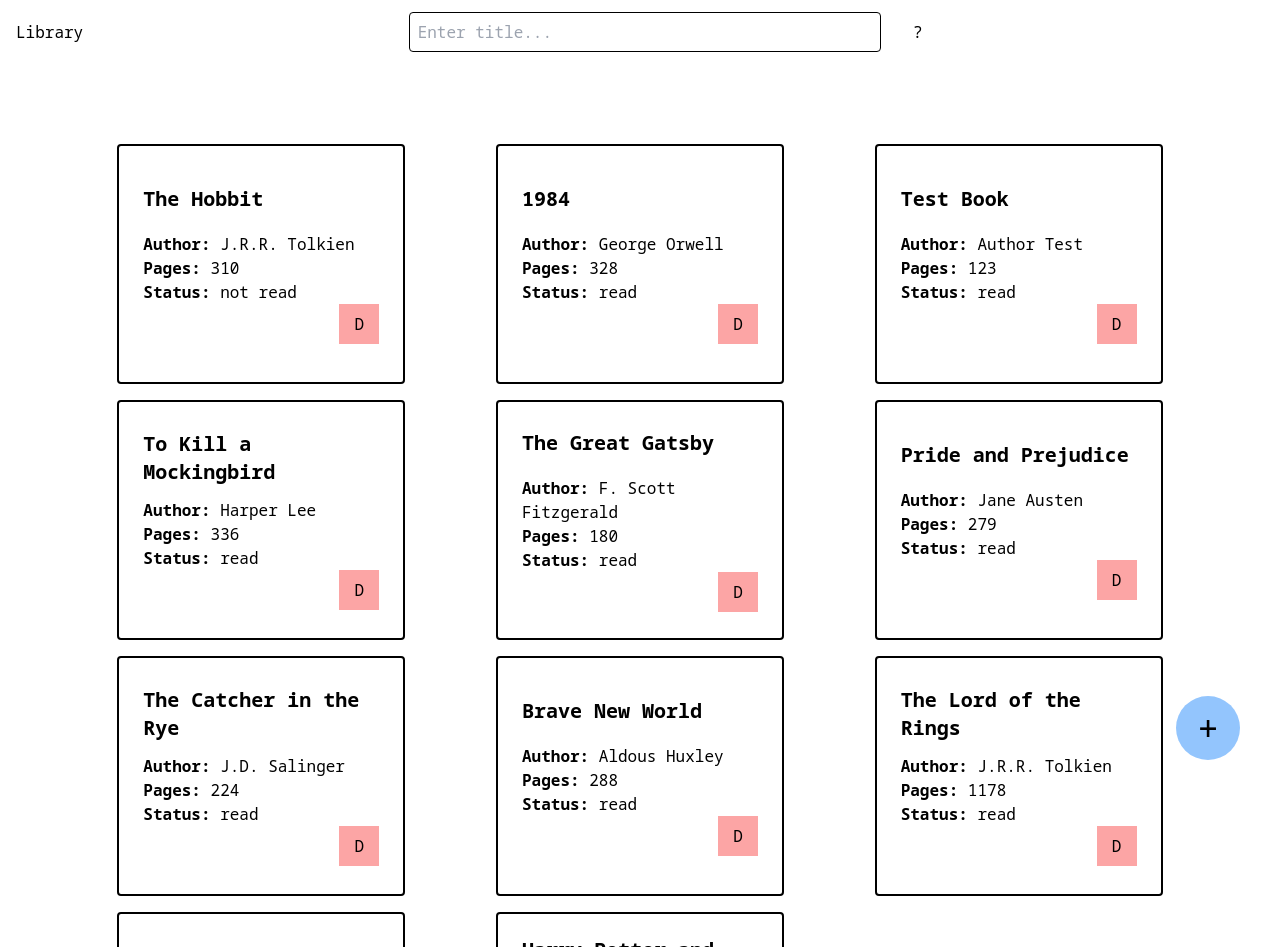
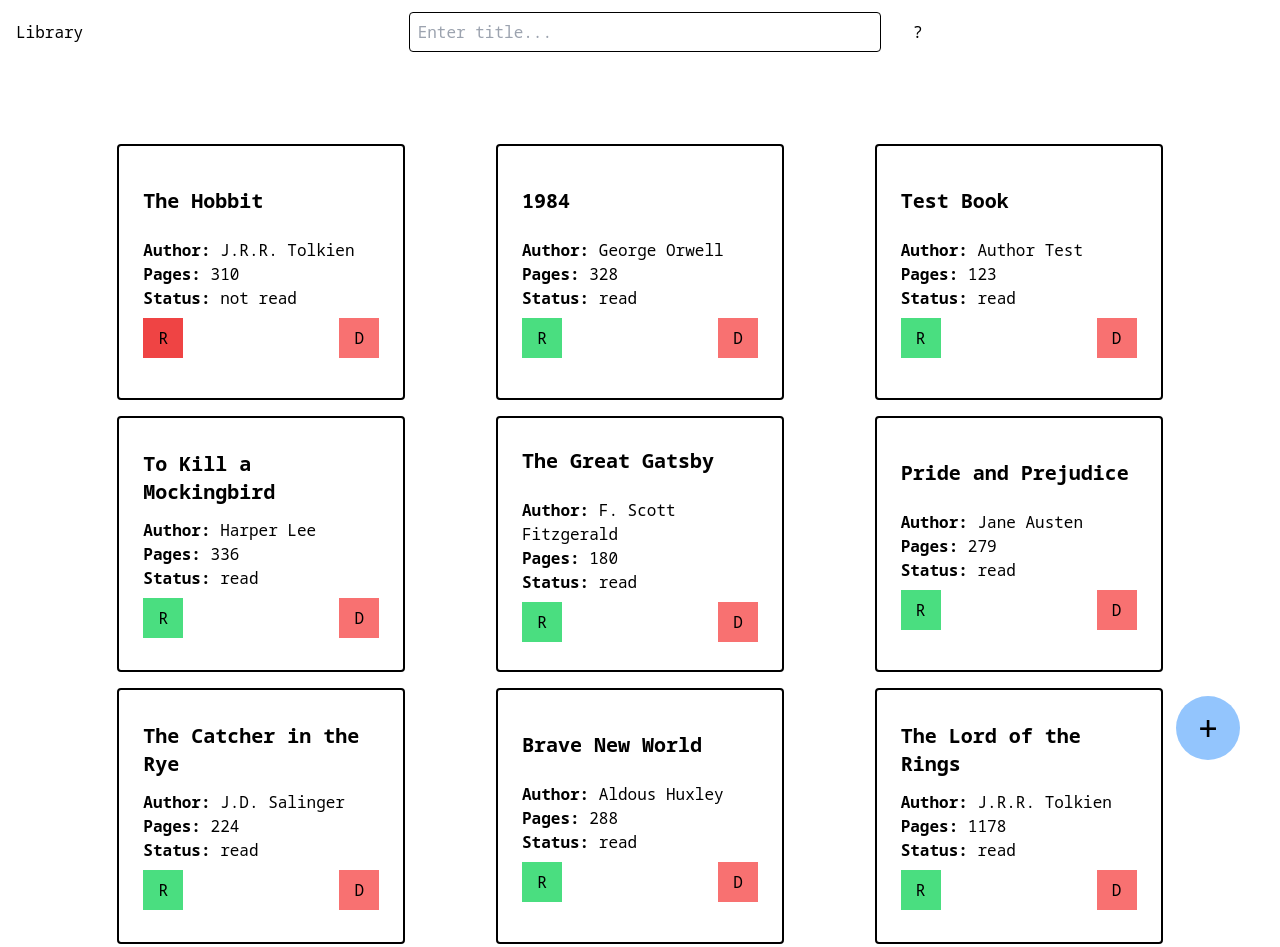
Before and after one commit to all0ver/library, a website: page docs/index.html in a window 1280 px wide. Shown: the top 947 px of the page. Drawn offline with Linux system fonts and the light colour scheme.

Commit message:
added read feature

```diff
--- a/docs/index.js
+++ b/docs/index.js
@@ -1,3 +1,4 @@
+
 const addBtn = document.querySelector("#addBtn");
 const allBtn = document.querySelector("#all");
 
@@ -19,12 +20,8 @@ function Book(title, author, pages, read) {
   };
 }
 
-// elements from html
+// classes in arrays
 
-function addElement(sTitle, sAuthor, sPages, sRead) {
-  myLibrary.push(new Book(sTitle, sAuthor, sPages, sRead));
-  const main = document.querySelector("#main");
-  const div = document.createElement("div");
 const divClasses = [
   "element",
   "border-2",
@@ -34,49 +31,84 @@ function addElement(sTitle, sAuthor, sPages, sRead) {
   "flex-col",
   "border-black",
   "justify-center",
-    "h-60",
+  "h-64",
   "w-72",
 ];
-  addManyClasses(div, divClasses);
-  const divTitle = document.createElement("h2");
-  const titleClasses = [
-    "font-bold",
-    "pb-3",
-    "text-xl",
-    "text-wrap",
-    "basis-1/4",
+const titleClasses = ["font-bold", "pb-3", "text-xl", "text-wrap", "basis-1/4"];
+const readClasses = [
+  "flex",
+  "justify-center",
+  "items-center",
+  "w-10",
+  "h-10",
+  "bg-green-400",
+  "custom-button",
 ];
-  addManyClasses(divTitle, titleClasses);
-  const divAuthor = document.createElement("p");
-  const divPages = document.createElement("p");
-  const divStatus = document.createElement("p");
-  const semibold = [divAuthor, divPages, divStatus];
-  semibold.forEach((tag) => {
-    tag.classList.add("font-semibold");
-  });
-
-  const divButton = document.createElement("button");
 const buttonClasses = [
   "custom-button",
   "place-self-end",
-    "bg-red-300",
+  "bg-red-400",
   "flex",
   "justify-center",
   "items-center",
   "w-10",
   "h-10",
 ];
+const btnsParentClasses = ["flex", "justify-between", "pt-2"];
+// elements from html
+
+function addElement(sTitle, sAuthor, sPages, sRead) {
+  myLibrary.push(new Book(sTitle, sAuthor, sPages, sRead));
+  const main = document.querySelector("#main");
+  const div = document.createElement("div");
+  const divTitle = document.createElement("h2");
+  const divAuthor = document.createElement("p");
+  const divPages = document.createElement("p");
+  const divStatus = document.createElement("p");
+  const semibold = [divAuthor, divPages, divStatus];
+  const btnsParent = document.createElement("div");
+  const readButton = document.createElement("button");
+  const divButton = document.createElement("button");
+  addManyClasses(div, divClasses);
+  addManyClasses(divTitle, titleClasses);
+  addManyClasses(btnsParent, btnsParentClasses);
+  addManyClasses(readButton, readClasses);
+  if (sRead == "not read") {
+    readButton.classList.toggle("bg-red-500");
+    readButton.classList.toggle("bg-green-400");
+  }
   addManyClasses(divButton, buttonClasses);
+  semibold.forEach((tag) => {
+    tag.classList.add("font-semibold");
+  });
+
+  const divChildren = [divTitle, divAuthor, divPages, divStatus, btnsParent];
+  divChildren.forEach((child) => {
+    div.appendChild(child);
+  });
+  btnsParent.appendChild(readButton);
+  btnsParent.appendChild(divButton);
+  // buttons functions
   divButton.addEventListener("click", () => {
     let index = myLibrary.findIndex(
-      (book) => book.title == divButton.parentNode.firstChild.textContent,
+      (book) => book.title == div.firstChild.textContent,
     );
     if (index > -1) {
       myLibrary.splice(index, 1);
     }
-    divButton.parentNode.remove();
+    divButton.parentNode.parentNode.remove();
   });
-  const divChildren = [divTitle, divAuthor, divPages, divStatus, divButton];
+  readButton.addEventListener("click", () => {
+    if (div.children[3].textContent == "Status: read") {
+      readButton.classList.toggle("bg-red-500");
+      readButton.classList.toggle("bg-green-400");
+      divStatus.innerHTML = "Status: <span class='font-normal'>not read</span>";
+    } else {
+      readButton.classList.toggle("bg-red-500");
+      readButton.classList.toggle("bg-green-400");
+      divStatus.innerHTML = "Status: <span class='font-normal'>read</span>";
+    }
+  });
 
   // adding text to elements
   divTitle.textContent = sTitle;
@@ -85,10 +117,8 @@ function addElement(sTitle, sAuthor, sPages, sRead) {
   divPages.innerHTML = "Pages: <span class='font-normal'>" + sPages + "</span>";
   divStatus.innerHTML =
     "Status: <span class='font-normal'>" + sRead + "</span>";
+  readButton.textContent = "R";
   divButton.textContent = "D";
-  divChildren.forEach((child) => {
-    div.appendChild(child);
-  });
 
   main.appendChild(div);
 }
@@ -109,12 +139,6 @@ addElement("The Catcher in the Rye", "J.D. Salinger", 224, "read");
 addElement("Brave New World", "Aldous Huxley", 288, "read");
 addElement("The Lord of the Rings", "J.R.R. Tolkien", 1178, "read");
 addElement("Moby-Dick", "Herman Melville", 720, "read");
-addElement(
-  "Harry Potter and the Philosopher's Stone",
-  "J.K. Rowling",
-  223,
-  "read",
-);
 
 const addMenu = document.querySelector("#addMenu");
 const addBookBtn = document.querySelector("#addBookBtn");
```
Also changed, not shown: docs/index.html (+10 -7 lines), docs/output.css. Lines whose indentation alone changed are shown as unchanged.
